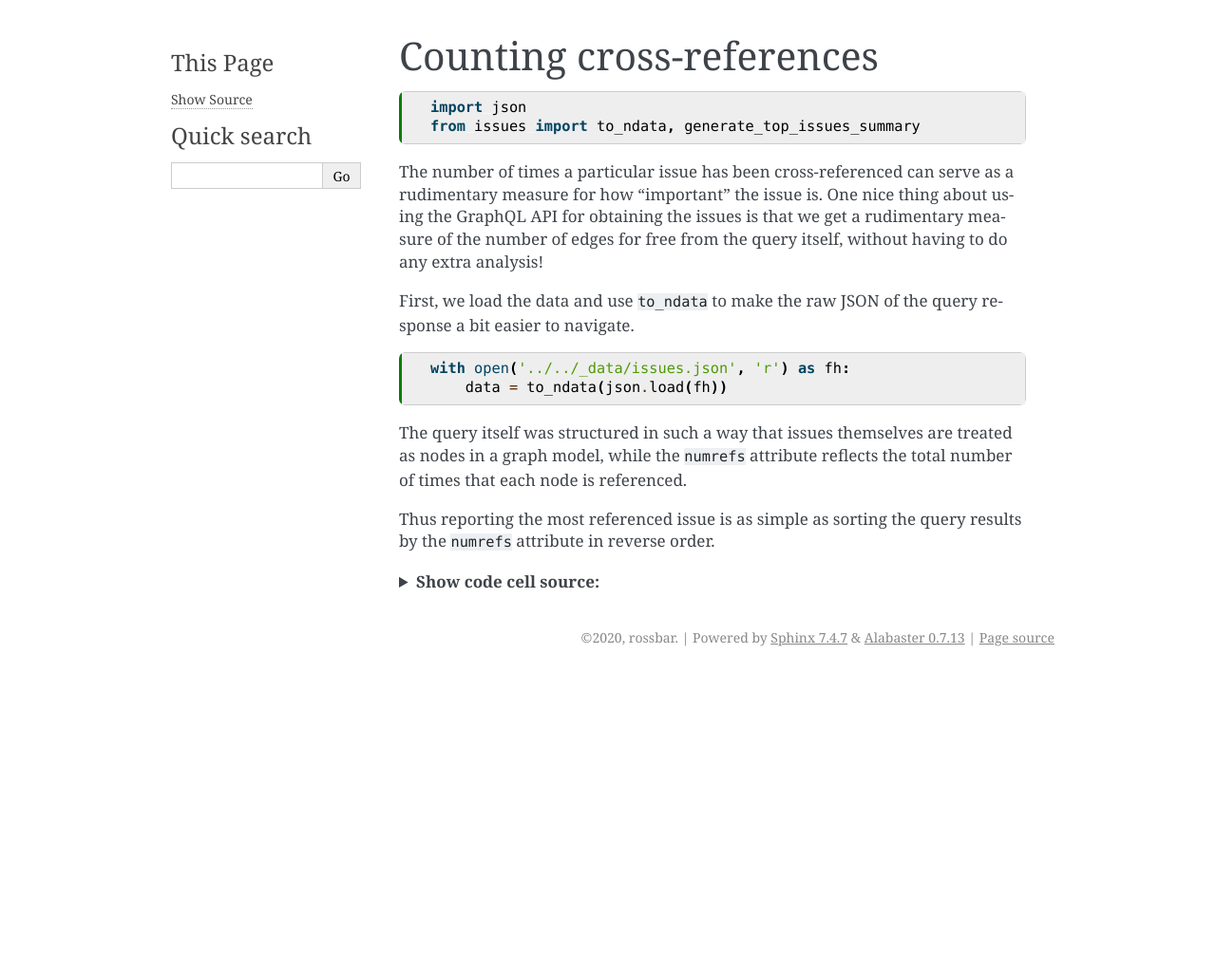
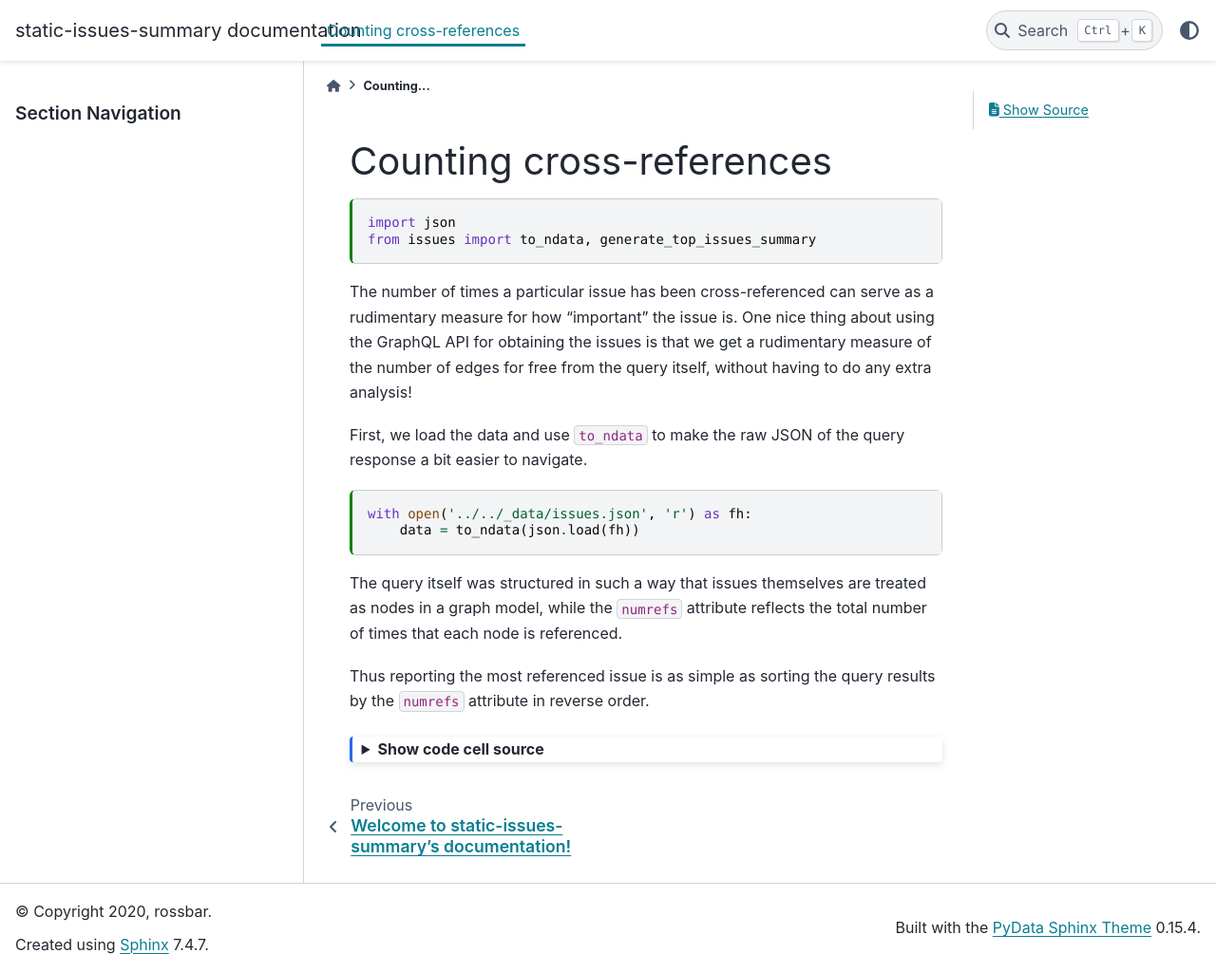
Before and after one commit to scientific-python/devstats.scientific-python.org, a Sphinx documentation site: the page built from doc/content/edge_counting.md, in a window 1280 px wide and 1024 px high. Shown: the whole window at 95% size. Built offline with Sphinx 7.4.7 and the PyData theme 0.15.4, drawn with Linux system fonts in a browser that asks for light colours.

Commit message:
Update doc reqs with pydata sphinx theme

```diff
--- a/doc/conf.py
+++ b/doc/conf.py
@@ -45,7 +45,7 @@ exclude_patterns = ['_build', 'Thumbs.db', '.DS_Store']
 # The theme to use for HTML and HTML Help pages.  See the documentation for
 # a list of builtin themes.
 #
-html_theme = 'alabaster'
+html_theme = 'pydata_sphinx_theme'
 
 # Add any paths that contain custom static files (such as style sheets) here,
 # relative to this directory. They are copied after the builtin static files,
--- a/doc/requirements.txt
+++ b/doc/requirements.txt
@@ -1,2 +1,4 @@
 sphinx<3.0
 myst-nb
+ghp-import
+pydata-sphinx-theme
```
